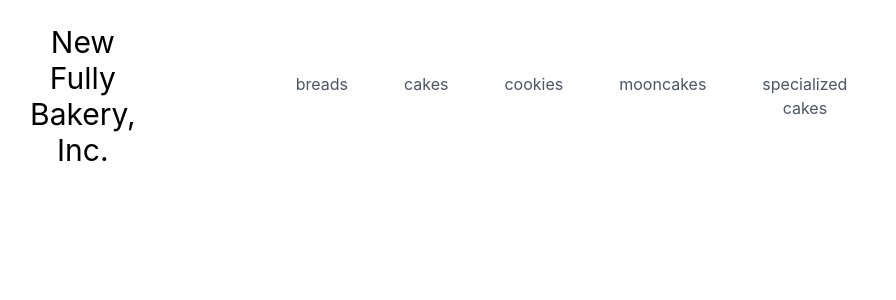
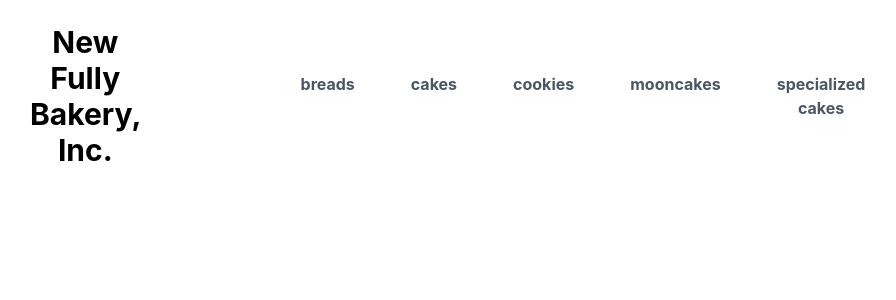
Before and after one commit to benhsieh-dev/E-Commerce-front-end, a React (Create React App) app: page / in a window 1280 px wide. Shown: the top 300 px of the page, without its empty margins (50-946 px from the left). Built offline with nearby package versions, Linux system fonts and the light colour scheme.

Commit message:
Update navigation component

```diff
--- a/src/components/Navigation/Navigation.jsx
+++ b/src/components/Navigation/Navigation.jsx
@@ -2,7 +2,7 @@ import React from 'react'
 
 const Navigation = () => {
   return (
-    <nav className="flex items-center py-6 px-20 justify-between gap-40">
+    <nav className="flex items-center font-bold py-6 px-20 justify-between gap-40">
       <div className="flex items-center gap-20">
         {/* logo */}
         <a className="text-3xl text-black gap-20" href="/">
```
